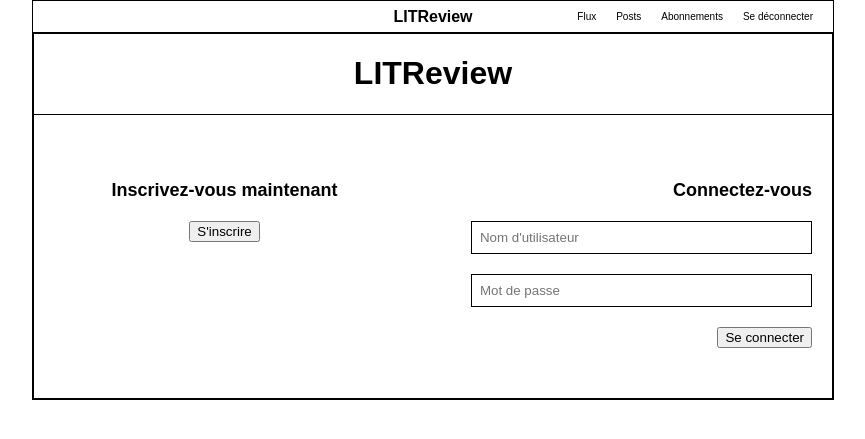
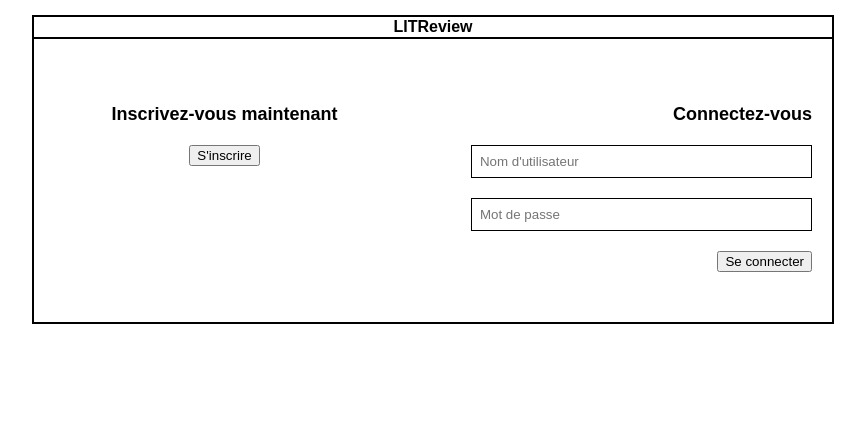
Before and after one commit to fkruklyaramis/OC_project9, a Django app: page / in a window 1280 px wide. Shown: the top 439 px of the page, without its empty margins (207-1072 px from the left). Run offline with Django 5.2, Linux system fonts and the light colour scheme.

Commit message:
hide nav from index - border to fix

```diff
--- a/webapp/litrevu/static/litrevu/styles.css
+++ b/webapp/litrevu/static/litrevu/styles.css
@@ -3,6 +3,7 @@ body {
     font-family: Arial, sans-serif;
     margin: 0;
     padding: 0;
+    padding-top: 15px;
     background-color: white;
 }
 
@@ -20,7 +21,7 @@ h2 {
 
 /* En-têtes */
 header, .site-header {
-    border-bottom: 1px solid #000;
+    border: 1px solid #000;
     padding: 0;
     text-align: center;
 }
@@ -29,7 +30,7 @@ header, .site-header {
     display: flex;
     flex-direction: column;
     align-items: center;
-    border-bottom: 1px solid #000;
+    border: 1px solid #000;
     padding: 0;
 }
 
--- a/webapp/litrevu/templates/litrevu/base.html
+++ b/webapp/litrevu/templates/litrevu/base.html
@@ -12,12 +12,14 @@
             <header class="site-header">
                 <div class="header-container">
                     <span>LITReview</span>
+                    {% if request.resolver_match.url_name != 'index' %}
                     <nav class="site-nav">
                         <a href="{% url 'flux' %}">Flux</a>
                         <a href="{% url 'create_ticket' %}">Posts</a>
                         <a href="#">Abonnements</a>
                         <a href="{% url 'logout' %}">Se déconnecter</a>
                     </nav>
+                    {% endif %}
                 </div>
             </header>
 
--- a/webapp/litrevu/templates/litrevu/index.html
+++ b/webapp/litrevu/templates/litrevu/index.html
@@ -3,10 +3,6 @@
 
 {% block content %}
 <div class="auth-container">
-    <header>
-        <h1>LITReview</h1>
-    </header>
-
     <div class="auth-sections">
         <div class="register-section">
             <h2>Inscrivez-vous maintenant</h2>
```
